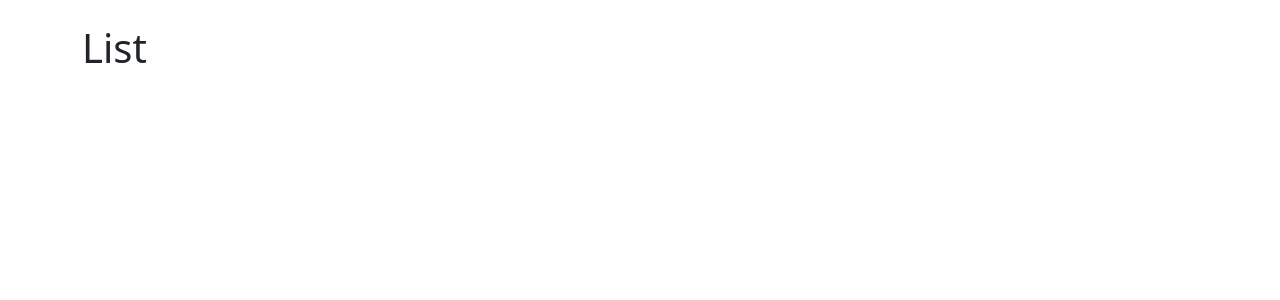
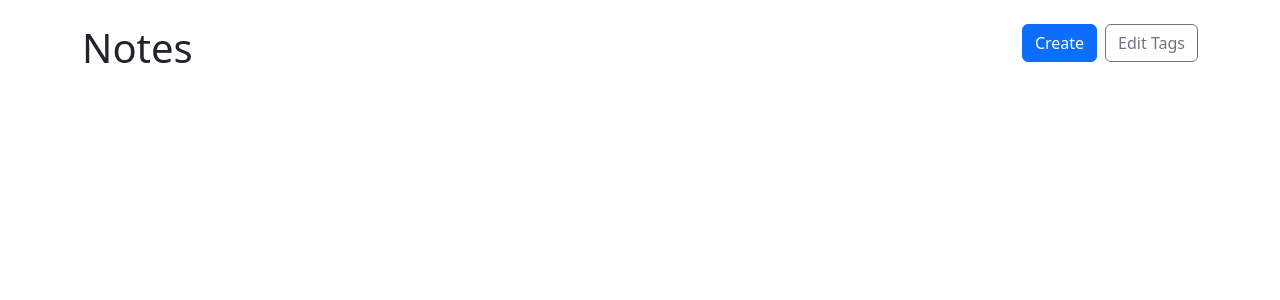
Before and after one commit to FrancoTr/react-ts-notetakingapp, a React (Vite) app: page / in a window 1280 px wide. Shown: the top 300 px of the page. Built offline with nearby package versions, Linux system fonts and the light colour scheme.

Commit message:
Add create & edit tags buttons

```diff
--- a/src/NoteList.tsx
+++ b/src/NoteList.tsx
@@ -1,3 +1,22 @@
+import { Button, Col, Row, Stack } from "react-bootstrap";
+import { Link } from "react-router-dom";
+
 export function NoteList() {
-  return <h1>List</h1>;
+  return (
+    <>
+      <Row>
+        <Col>
+          <h1>Notes</h1>
+        </Col>
+        <Col xs='auto'>
+          <Stack gap={2} direction='horizontal'>
+            <Link to='/new'>
+              <Button variant='primary'>Create</Button>
+            </Link>
+            <Button variant='outline-secondary'>Edit Tags</Button>
+          </Stack>
+        </Col>
+      </Row>
+    </>
+  );
 }
```
